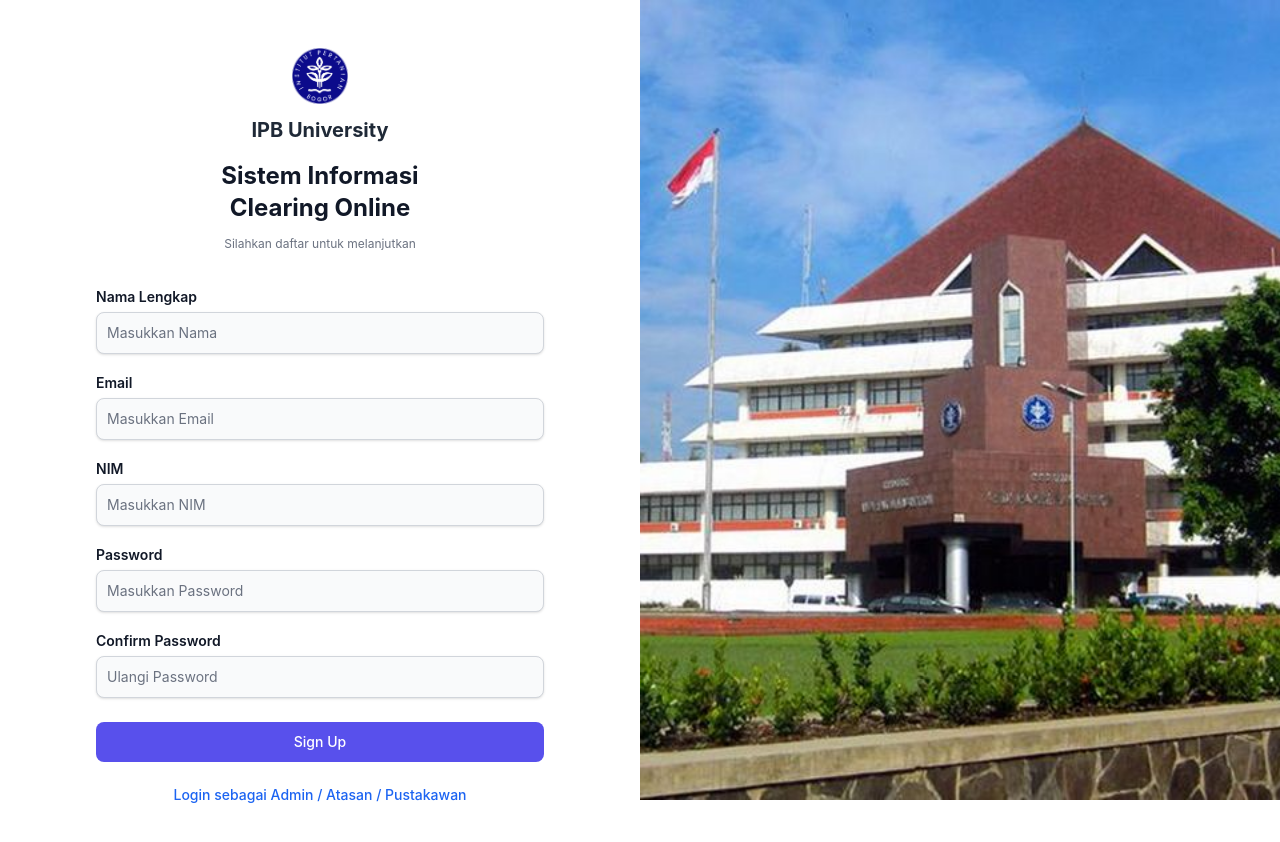
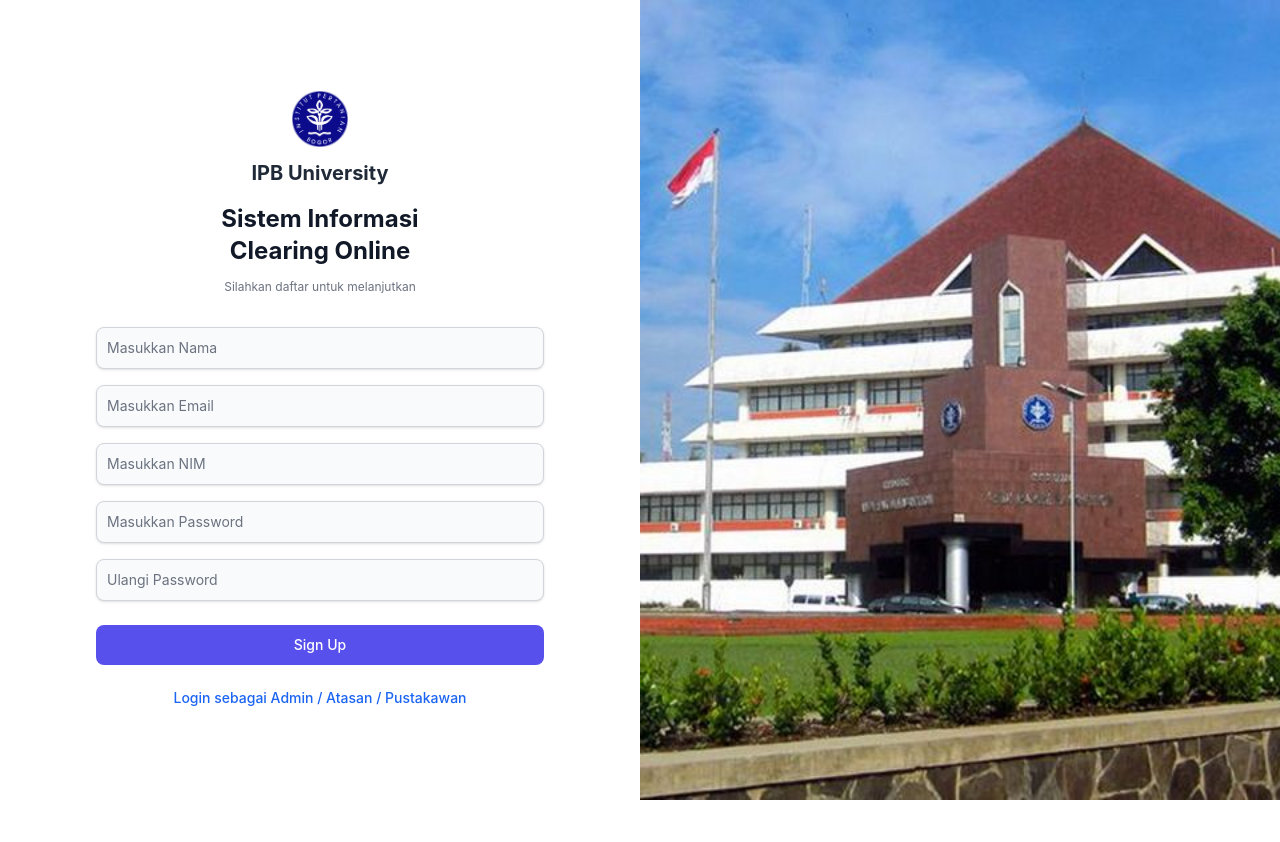
Before and after one commit to DANICAVIRLY/sico-fe, a React (Vite) app: page / in a window 1280 px wide. Shown: the top 842 px of the page. After the commit the page ends 800 px from the top, so only its background shows below. Built offline with nearby package versions, Linux system fonts and the light colour scheme; the HTML template or start-up script is replaced by a standard one.

Commit message:
resolve login conflict

```diff
--- a/src/pages/DashboardMahasiswa.jsx
+++ b/src/pages/DashboardMahasiswa.jsx
@@ -65,13 +65,10 @@ export default function DashboardMahasiswa() {
                     <h3 className="text-2xl font-bold">Clearing Perpustakaan</h3>
                     <p className="text-gray-500 mt-6">Selesai pada 15 Mei 2026</p>
                     <div className="flex gap-3 mt-8">
-                      <Button color="light" outline> Lihat PDF</Button>
-                      <Button color="light" outline> Download </Button>
+                      <Button outline ={{ color: "#6c757d", borderColor: "#d1d5db", borderWidth: "1px", }} > Lihat PDF </Button>
+                      <Button outline ={{ color: "#6c757d", borderColor: "#d1d5db", borderWidth: "1px", }} > Download </Button>
                     </div>
                   </div>
-                  {/* <div className="flex justify-center">
-                    <img src={qr}  alt="QR Code"  className="w-40 h-40" />
-                  </div> */}
                   <div>
                     <h3 className="text-xl font-semibold">Scan untuk verifikasi dokumen ini</h3>
                     <p className="text-gray-500 mt-3">QR Code ini digunakan untuk memverifikasi keaslian surat clearing.</p>
--- a/src/pages/Login.jsx
+++ b/src/pages/Login.jsx
@@ -1,16 +1,18 @@
-
 import { Button, Label, TextInput } from "flowbite-react";
 import { useState } from "react";
 import { useNavigate, Link } from "react-router-dom";
 import axios from "axios";
 
+const API_URL = "http://127.0.0.1:8000/api";
+
 export default function Login() {
-  const [email, setEmail] = useState("");
+  const [login, setLogin] = useState("");
   const [password, setPassword] = useState("");
   const [error, setError] = useState("");
   const [loading, setLoading] = useState(false);
 
   const navigate = useNavigate();
+
   const handleLogin = async (e) => {
     e.preventDefault();
 
@@ -19,14 +21,14 @@ const handleLogin = async (e) => {
 
     try {
       const payload = {
-      login: email.trim(),
+        login: login.trim(),
         password: password,
       };
 
       console.log("DATA YANG DIKIRIM:", payload);
 
       const response = await axios.post(
-      "http://127.0.0.1:8000/api/auth/login",
+        `${API_URL}/auth/login`,
         payload,
         {
           headers: {
@@ -49,6 +51,9 @@ const handleLogin = async (e) => {
       // Ambil role user
       const roles = user.roles || [];
 
+      console.log("USER:", user);
+      console.log("ROLES:", roles);
+
       // Arahkan sesuai role
       if (roles.includes("atasan")) {
         navigate("/dashboard-atasan");
@@ -61,11 +66,13 @@ const handleLogin = async (e) => {
       } else {
         setError("Role akun tidak dikenali.");
       }
-
     } catch (error) {
       console.log("STATUS:", error.response?.status);
       console.log("RESPONSE ERROR:", error.response?.data);
-    console.log("VALIDATION ERROR:", error.response?.data?.errors);
+      console.log(
+        "VALIDATION ERROR:",
+        error.response?.data?.errors
+      );
 
       const errors = error.response?.data?.errors;
 
@@ -77,7 +84,6 @@ const handleLogin = async (e) => {
             "Email atau password salah."
         );
       }
-
     } finally {
       setLoading(false);
     }
@@ -85,8 +91,10 @@ const handleLogin = async (e) => {
 
   return (
     <div className="flex min-h-screen w-full bg-white">
+      {/* Form Login */}
       <div className="w-full md:w-1/2 flex flex-col justify-center items-center p-8 md:p-12 lg:p-20 bg-white">
         <div className="w-full max-w-sm">
+          {/* Header */}
           <div className="text-center mb-8">
             <img
               src="https://upload.wikimedia.org/wikipedia/id/0/0f/Logo_IPB.png"
@@ -111,45 +119,51 @@ const handleLogin = async (e) => {
             </p>
           </div>
 
+          {/* Form */}
           <form
             className="flex max-w-md flex-col gap-4"
             onSubmit={handleLogin}
           >
+            {/* Error */}
             {error && (
               <div className="text-red-500 text-sm bg-red-100 p-2 rounded text-center">
                 {error}
               </div>
             )}
 
+            {/* Login */}
             <div>
               <div className="mb-2 block">
-                <Label htmlFor="email" value="email">
-                  Email
-                </Label>
+                <Label
+                  htmlFor="login"
+                  value="Email / NIM"
+                />
               </div>
 
               <TextInput
-                id="email"
-                type="email"
-                placeholder="Masukkan email"
+                id="login"
+                type="text"
+                placeholder="Masukkan email atau NIM"
                 required
                 shadow
-                value={email}
-                onChange={(e) => setEmail(e.target.value)}
+                value={login}
+                onChange={(e) => setLogin(e.target.value)}
               />
             </div>
 
+            {/* Password */}
             <div>
               <div className="mb-2 block">
-                <Label htmlFor="password" value="Password">
-                  Password
-                </Label>
+                <Label
+                  htmlFor="password"
+                  value="Password"
+                />
               </div>
 
               <TextInput
                 id="password"
                 type="password"
-                placeholder="Masukan password"
+                placeholder="Masukkan password"
                 required
                 shadow
                 value={password}
@@ -157,6 +171,7 @@ const handleLogin = async (e) => {
               />
             </div>
 
+            {/* Lupa password */}
             <div className="flex justify-end mt-1">
               <Link
                 to="/lupa-password"
@@ -166,6 +181,7 @@ const handleLogin = async (e) => {
               </Link>
             </div>
 
+            {/* Button */}
             <Button
               type="submit"
               disabled={loading}
@@ -177,6 +193,7 @@ const handleLogin = async (e) => {
         </div>
       </div>
 
+      {/* Image */}
       <div className="hidden md:block md:w-1/2 relative overflow-hidden">
         <img
           src="https://images.unsplash.com/photo-1562774053-701939374585?q=80&w=1000&auto=format&fit=crop"
--- a/src/pages/Signup.jsx
+++ b/src/pages/Signup.jsx
@@ -17,13 +17,11 @@ export default function Signup() {
   const handleSubmit = async (e) => {
     e.preventDefault();
 
-    // Cek password
     if (password !== confirmPassword) {
       alert("Password dan Confirm Password tidak sama!");
       return;
     }
 
-    // Cek semua data
     if (!nama || !nim || !email || !password || !confirmPassword) {
       alert("Semua data harus diisi!");
       return;
@@ -44,7 +42,7 @@ export default function Signup() {
             "Content-Type": "application/json",
             Accept: "application/json",
           },
-        },
+        }
       );
 
       console.log("REGISTER BERHASIL:", response.data);
@@ -62,7 +60,9 @@ export default function Signup() {
 
         alert(firstError);
       } else {
-        alert(error.response?.data?.message || "Registrasi gagal.");
+        alert(
+          error.response?.data?.message || "Registrasi gagal."
+        );
       }
     }
   };
@@ -101,15 +101,18 @@ export default function Signup() {
               </p>
             </div>
 
-            <form onSubmit={handleSubmit} className="space-y-4">
+            {/* Form */}
+            <form
+              onSubmit={handleSubmit}
+              className="space-y-4"
+            >
+              {/* Nama */}
               <div>
                 <Label
                   htmlFor="nama"
                   value="Nama Lengkap"
                   className="text-sm font-semibold"
-                >
-                  Nama Lengkap
-                </Label>
+                />
 
                 <TextInput
                   id="nama"
@@ -123,14 +126,13 @@ export default function Signup() {
                 />
               </div>
 
+              {/* Email */}
               <div>
                 <Label
                   htmlFor="email"
                   value="Email"
                   className="text-sm font-semibold"
-                >
-                  Email
-                </Label>
+                />
 
                 <TextInput
                   id="email"
@@ -144,14 +146,13 @@ export default function Signup() {
                 />
               </div>
 
+              {/* NIM */}
               <div>
                 <Label
                   htmlFor="nim"
                   value="NIM"
                   className="text-sm font-semibold"
-                >
-                  NIM
-                </Label>
+                />
 
                 <TextInput
                   id="nim"
@@ -165,14 +166,13 @@ export default function Signup() {
                 />
               </div>
 
+              {/* Password */}
               <div>
                 <Label
                   htmlFor="password"
                   value="Password"
                   className="text-sm font-semibold"
-                >
-                  Password
-                </Label>
+                />
 
                 <TextInput
                   id="password"
@@ -186,33 +186,37 @@ export default function Signup() {
                 />
               </div>
 
+              {/* Confirm Password */}
               <div>
                 <Label
                   htmlFor="confirmPassword"
                   value="Confirm Password"
                   className="text-sm font-semibold"
-                >
-                  Confirm Password
-                </Label>
+                />
 
                 <TextInput
                   id="confirmPassword"
                   type="password"
                   placeholder="Ulangi Password"
                   value={confirmPassword}
-                  onChange={(e) => setConfirmPassword(e.target.value)}
+                  onChange={(e) =>
+                    setConfirmPassword(e.target.value)
+                  }
                   required
                   shadow
                   className="mt-1"
                 />
               </div>
 
+              {/* Button */}
               <Button
                 type="submit"
                 className="w-full bg-indigo-600 hover:bg-indigo-700 mt-6"
               >
                 Sign Up
               </Button>
+
+              {/* Login */}
               <div className="text-center mt-5">
                 <Link
                   to="/login-admin"
```
Also changed, not shown: src/routes/RouteApp.jsx (+4 -35 lines). Lines whose indentation alone changed are shown as unchanged.
